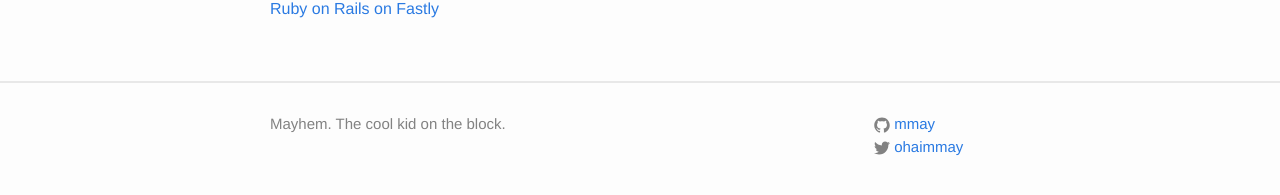
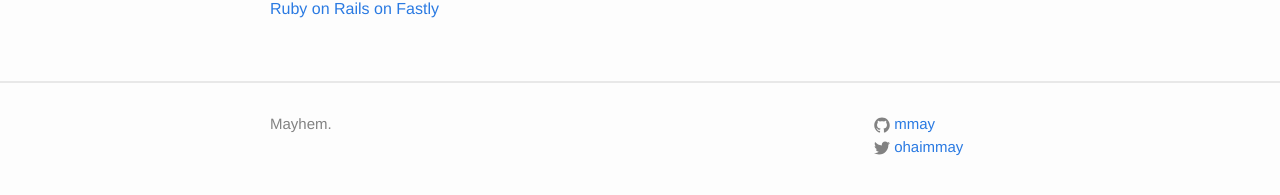
Before and after one commit to mmay/mayhem, a Jekyll site: the page built from links.md, in a window 1280 px wide. Shown: the part 518-713 px from the top of the page. Built offline with Jekyll 4.4.1, drawn with Linux system fonts in a browser that asks for light colours.

Commit message:
Update _config.yml

```diff
--- a/_config.yml
+++ b/_config.yml
@@ -1,9 +1,9 @@
 # Site settings
 title: Mayhem
 description: > # this means to ignore newlines until "baseurl:"
-    Mayhem. The cool kid on the block.
+    Mayhem.
 baseurl: "" # the subpath of your site, e.g. /blog/
-url: "http://mayhem.mmay.rocks" # the base hostname & protocol for your site
+url: "http://m.mmay.rocks" # the base hostname & protocol for your site
 twitter_username: ohaimmay
 github_username:  mmay
 
```
